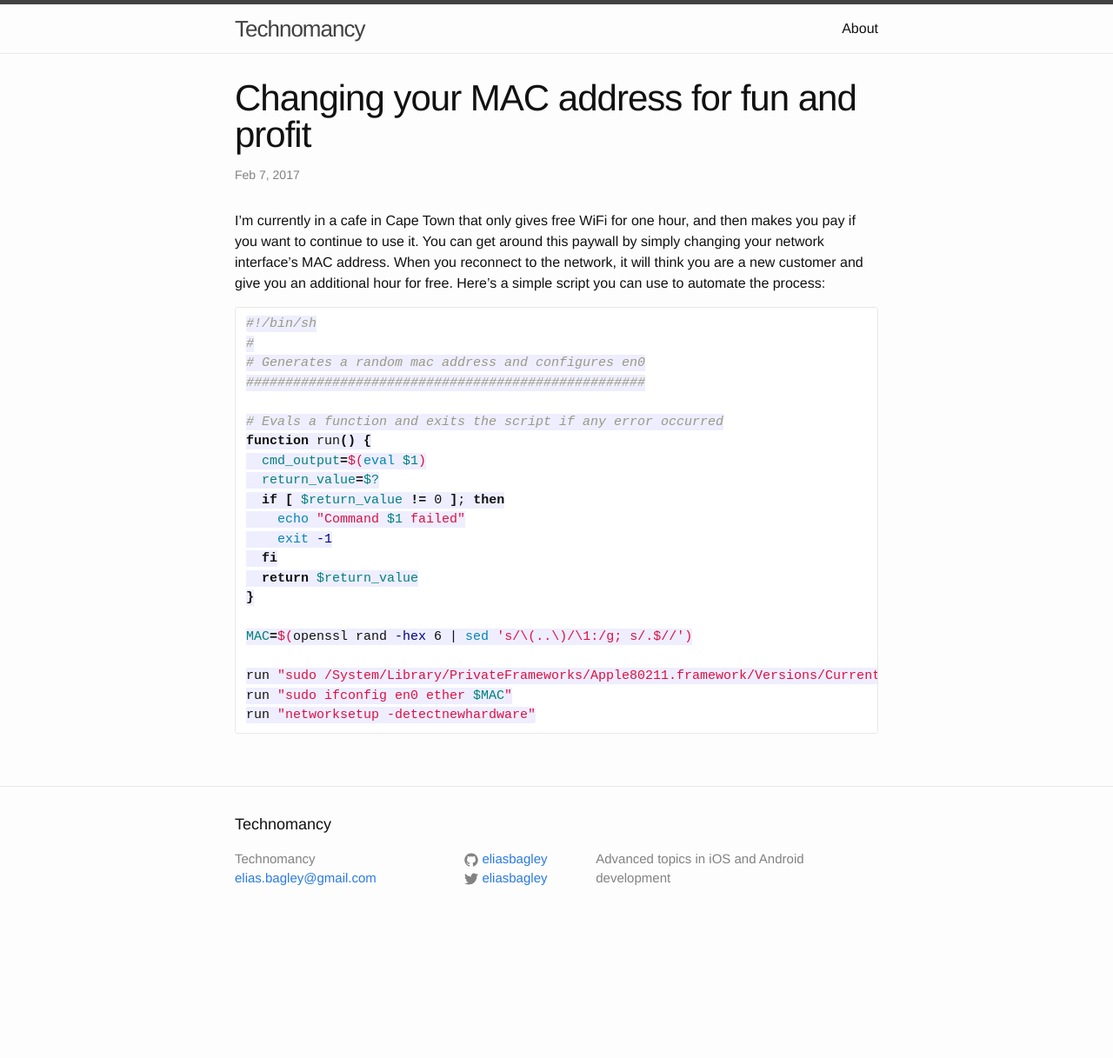
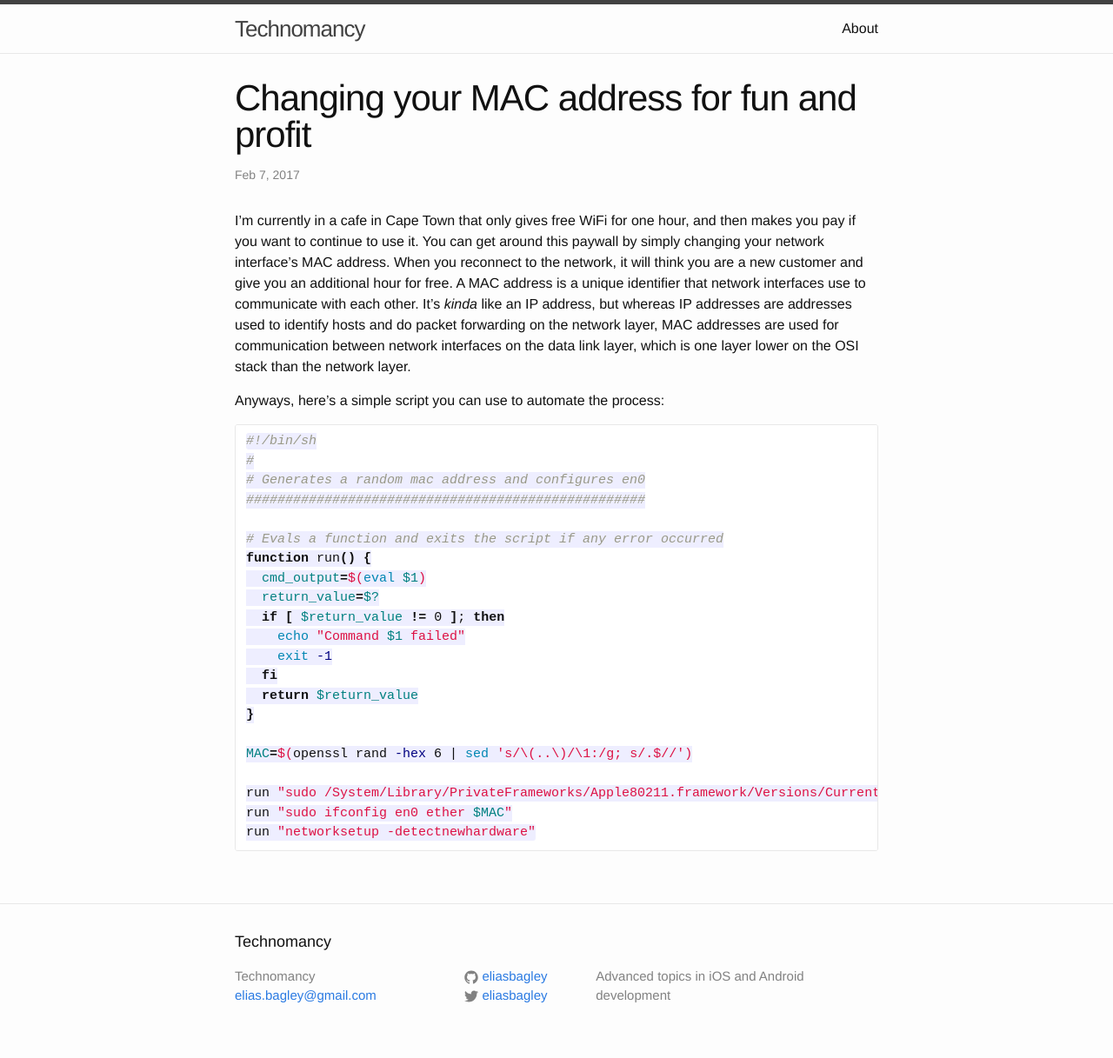
Before and after one commit to eliasbagley/eliasbagley.github.io, a Jekyll site: the page built from _posts/2017-02-07-changing-mac-address.markdown, in a window 1280 px wide. Shown: the whole page at 87% size. Built offline with Jekyll 4.4.1, drawn with Linux system fonts in a browser that asks for light colours; Markdown is read by kramdown in place of the engine named in the settings; comment, search, counter and statistics services are not loaded; before the commit the page ends 1082 px from its top, so only the background shows below that.

Commit message:
Update mac address post

````diff
--- a/_posts/2017-02-07-changing-mac-address.markdown
+++ b/_posts/2017-02-07-changing-mac-address.markdown
@@ -6,7 +6,9 @@ comments: true
 categories: shell
 ---
 
-I'm currently in a cafe in Cape Town that only gives free WiFi for one hour, and then makes you pay if you want to continue to use it. You can get around this paywall by simply changing your network interface's MAC address. When you reconnect to the network, it will think you are a new customer and give you an additional hour for free. Here's a simple script you can use to automate the process:
+I'm currently in a cafe in Cape Town that only gives free WiFi for one hour, and then makes you pay if you want to continue to use it. You can get around this paywall by simply changing your network interface's MAC address. When you reconnect to the network, it will think you are a new customer and give you an additional hour for free. A MAC address is a unique identifier that network interfaces use to communicate with each other. It's _kinda_ like an IP address, but whereas IP addresses are addresses used to identify hosts and do packet forwarding on the network layer, MAC addresses are used for communication between network interfaces on the data link layer, which is one layer lower on the OSI stack than the network layer.
+
+Anyways, here's a simple script you can use to automate the process:
 
 ```bash
 #!/bin/sh
````
